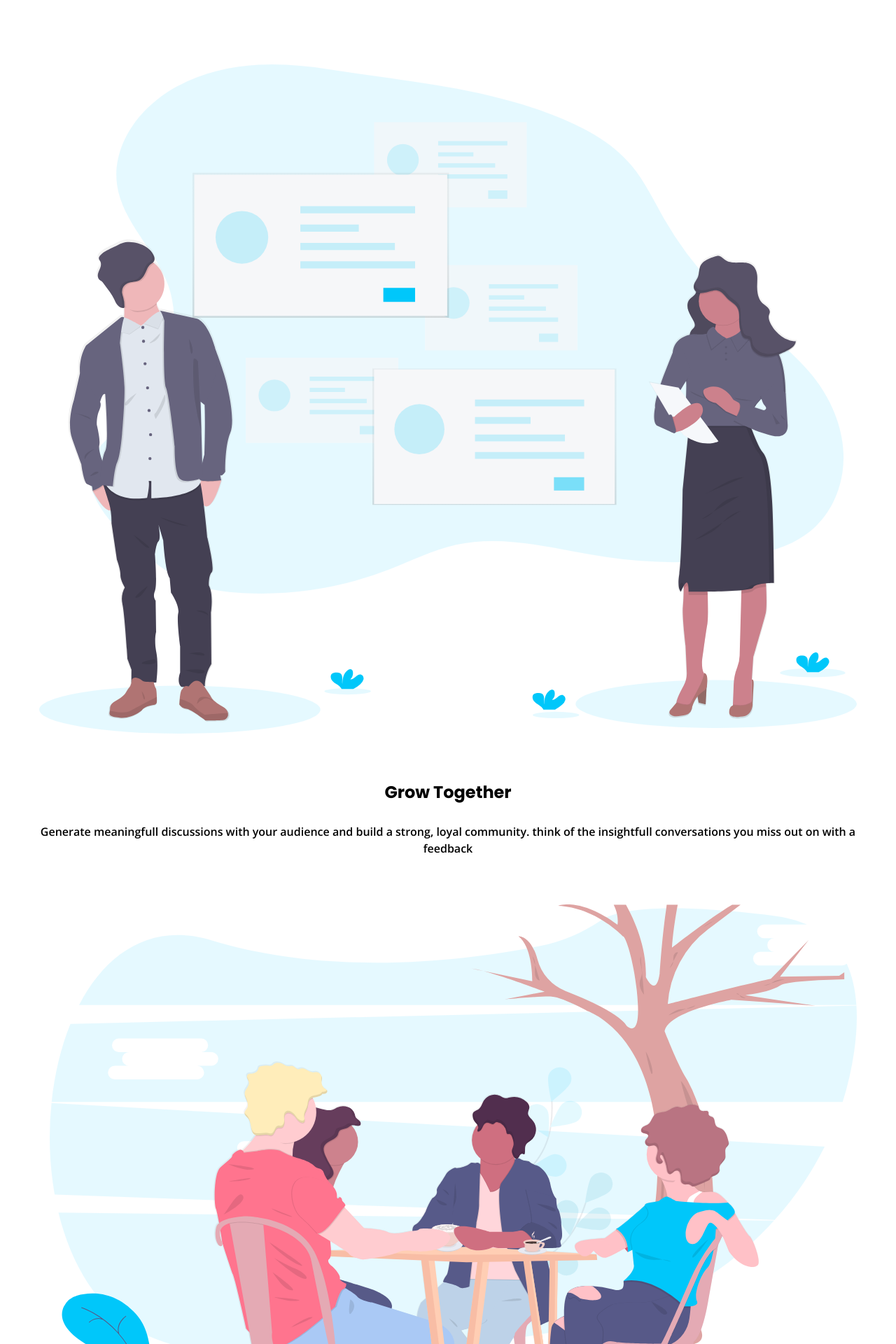
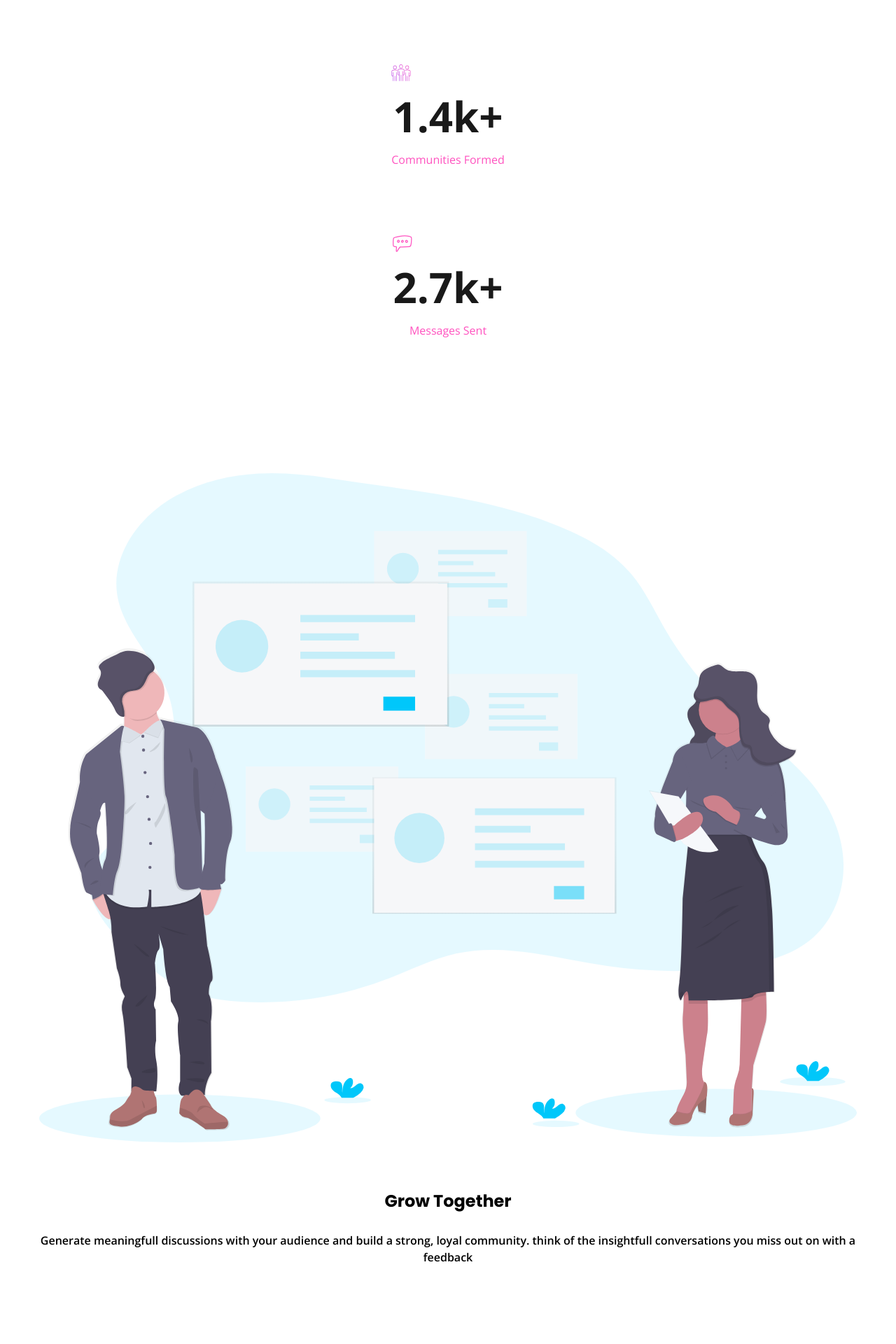
Before and after one commit to flaviogp/huddle-landing-page-challenge, a React (Vite) app: page / in a window 1280 px wide. Shown: the part 1360-3280 px from the top of the page at 70% size. Built offline with nearby package versions, Linux system fonts and the light colour scheme.

Commit message:
feat: add Statistics and StatisticsSection components

```diff
--- a/src/App.tsx
+++ b/src/App.tsx
@@ -4,6 +4,7 @@ import ImageContainer from "./components/ImageContainer"
 import IlustrationSection from "./components/IlustrationSection"
 
 import ScreenMockups from './assets/images/screen-mockups.svg'
+import StatisticsSection from "./components/StatisticsSection"
 
 function App() {
 
@@ -12,6 +13,7 @@ function App() {
       <Header />
       <GetStarted />
       <ImageContainer image={ScreenMockups}/>
+      <StatisticsSection />
       <IlustrationSection />
     </div>
   )
--- a/src/components/Ilustration.tsx
+++ b/src/components/Ilustration.tsx
@@ -1,18 +1,60 @@
-import React from 'react'
+import React, { useEffect, useState } from 'react'
 import ImageContainer from './ImageContainer'
 
 interface IlustrationProps{
     image: string
     title: string
     text: string
+    bg: string
 }
 
-const Ilustration = ({image, title, text}: IlustrationProps) => {
+const Ilustration = ({image, title, text, bg}: IlustrationProps) => {
+    const [bgImage, setBgImage] = useState('');
+
+    useEffect(() => {
+
+    const renderingBg =(bg: string) => {
+        let background = ''
+        switch(bg){
+            case 'mobileTop1':
+                background = 'bg-mobileBgSectionTop1'
+                break;
+            case 'mobileTop2':
+                background = 'bg-mobileBgSectionTop1'
+                break;
+            case 'mobileBottom1':
+                background = 'bg-mobileBgSectionBotton1'
+                break;
+            case 'mobileBottom2':
+                background = 'bg-mobileBgSectionBotton2'
+                break;
+            case 'desktopTop1':
+                background = 'bg-desktopBgSectionTop1'
+                break;
+            case 'desktopTop2':
+                background = 'bg-desktopBgSectionTop2'
+                break;
+            case 'desktopBottom1':
+                background = 'bg-desktopBgSectionBotton1'
+                break;
+            case 'desktopBottom2':
+                background = 'bg-desktopBgSectionBotton2'
+                break;
+
+        }
+
+        return setBgImage(background)
+    }
+
+    renderingBg(bg)
+
+    }, [bg])
+
   return (
-    <div className='container w-full'>
+    <div className={`container w-full p-7`}>
         <ImageContainer image={image}/>
         <div className='container  mt-10 text-center flex flex-col gap-7'>
-            <h2 className='text-2xl'>{title}</h2>
+            <h2 className='text-2xl capitalize'>{title}</h2>
             <p className='font-semibold'>{text}</p>
         </div>
     </div>
--- a/src/components/IlustrationSection.tsx
+++ b/src/components/IlustrationSection.tsx
@@ -7,21 +7,22 @@ import Ilustration from './Ilustration'
 
 const IlustrationSection = () => {
   return (
-    <section className='container w-full p-7'>
+    <section className='container w-full'>
         <Ilustration
           image={GrowTogether}
           title='Grow Together'
           text='Generate meaningfull discussions with your audience and build a strong, loyal community. think of the insightfull conversations you miss out on with a feedback'
+          bg={'mobileTop1'}
         />
         <Ilustration
           image={FollowingConversation}
-          title='Grow Together'
-          text='Generate meaningfull discussions with your audience and build a strong, loyal community. think of the insightfull conversations you miss out on with a feedback'
+          title='Following Conversation'
+          text={`You wouldn't paginate a conversation in real life, so why do it online? Our threads have just-in-time loading for a more natural flow.`}
         />
         <Ilustration
           image={YourUsers}
-          title='Grow Together'
-          text='Generate meaningfull discussions with your audience and build a strong, loyal community. think of the insightfull conversations you miss out on with a feedback'
+          title='Your Users'
+          text={`It takes no time at all to integrate Huddle with your app's  authentication solution. this means, once signed in to your app, your users can start chatting immediately.`}
         />
     </section>
   )
--- /dev/null
+++ b/src/components/StatisticsSection.tsx
@@ -0,0 +1,14 @@
+import Statistics from './statistics'
+
+import CommunitiesIcon from '../assets/images/icon-communities.svg'
+import MessagesIcon from '../assets/images/icon-messages.svg'
+const StatisticsSection = () => {
+  return (
+    <section className='container flex flex-col items-center gap-24 py-24'>
+      <Statistics icon={CommunitiesIcon} amount={1.4} text='Communities Formed'/>
+      <Statistics icon={MessagesIcon} amount={2.7} text='Messages Sent'/>
+    </section>
+  )
+}
+
+export default StatisticsSection
--- /dev/null
+++ b/src/components/statistics.tsx
@@ -0,0 +1,19 @@
+
+interface StatisticsProps {
+    icon: string;
+    amount: number;
+    text: string
+}
+const Statistics = ({icon, amount, text}: StatisticsProps) => {
+  return (
+    <div className="flex flex-col items-center w-max gap-5">
+        <div className="w-full flex justify-start">
+            <img src={icon} alt="" className="max-w-7"/>
+        </div>
+        <p className="font-bold text-6xl text-black/90">{amount}k+</p>
+        <span className="text-md text-tPink">{text}</span>
+    </div>
+  )
+}
+
+export default Statistics
```
